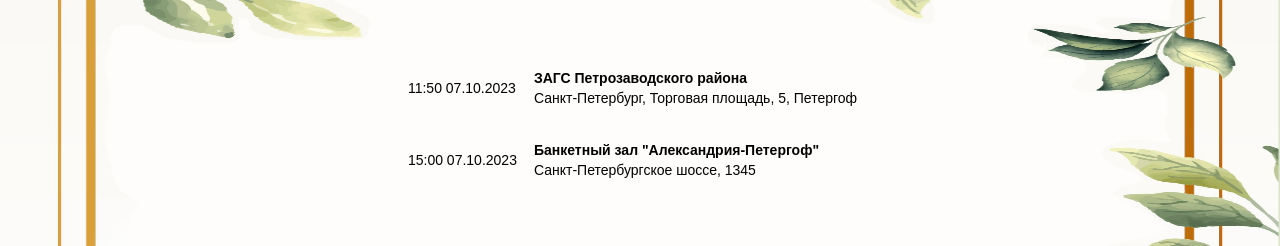
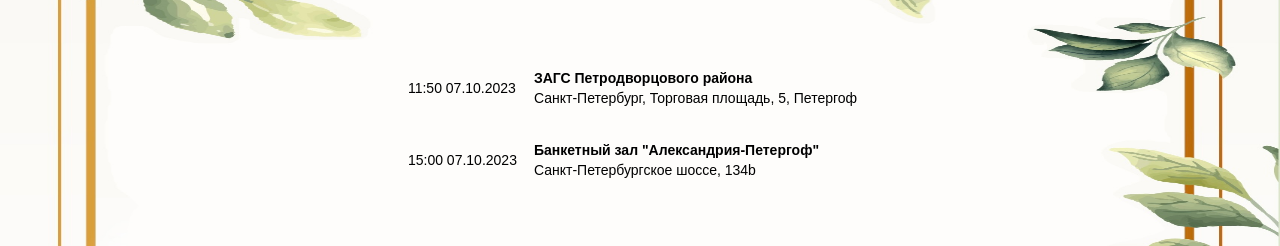
Before and after one commit to sxlts/j1wedding, a Next.js app: page / in a window 1280 px wide. Shown: the part 1809-2055 px from the top of the page. Built offline with nearby package versions, Linux system fonts and the light colour scheme; a web font is replaced by a local one; what node-telegram-bot-api would draw is missing.

Commit message:
fix: correct adress

```diff
--- a/src/app/page.tsx
+++ b/src/app/page.tsx
@@ -67,7 +67,7 @@ export default function Home() {
               07.10.2023
             </td>
             <td className="p-4">
-              <b>ЗАГС Петрозаводского района</b>
+              <b>ЗАГС Петродворцового района</b>
               <br />
               Санкт-Петербург, Торговая площадь, 5, Петергоф
             </td>
@@ -80,7 +80,7 @@ export default function Home() {
             <td className="p-4">
               <b>Банкетный зал &quot;Александрия-Петергоф&quot;</b>
               <br />
-              Санкт-Петербургское шоссе, 1345
+              Санкт-Петербургское шоссе, 134b
             </td>
           </tr>
         </table>
```
